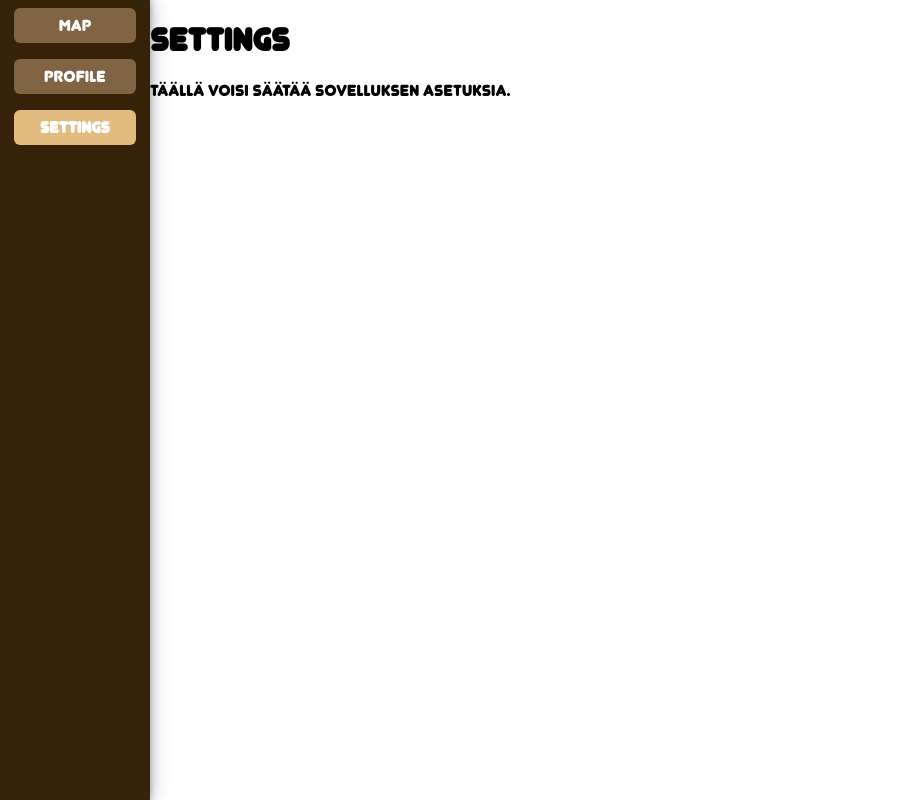
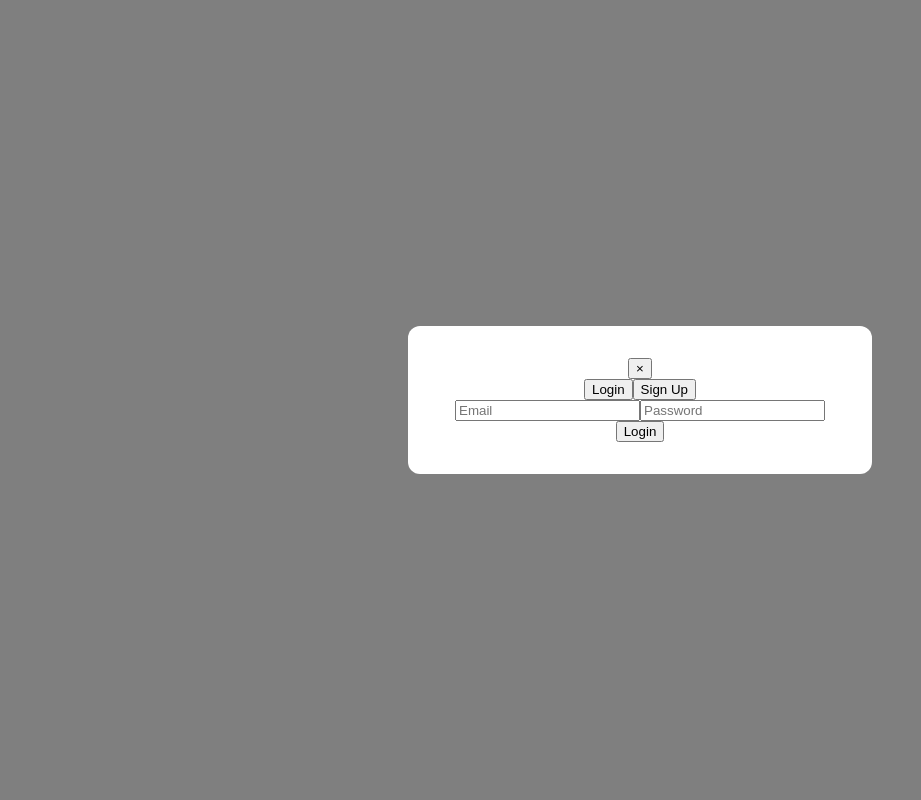
Before and after one commit to AaronHirsimaki/StudentApp, a React (Vite) app: page /settings in a window 1280 px wide. Shown: the whole page, without its empty margins (0-921 px from the left). Built offline with nearby package versions, Linux system fonts and the light colour scheme.

Commit message:
first steps of users and login/signup

```diff
--- a/package.json
+++ b/package.json
@@ -10,6 +10,7 @@
     "preview": "vite preview"
   },
   "dependencies": {
+    "@supabase/supabase-js": "^2.86.2",
     "leaflet": "^1.9.4",
     "node-fetch": "^3.3.2",
     "react": "^19.1.1",
--- a/src/App.jsx
+++ b/src/App.jsx
@@ -1,17 +1,48 @@
 import { Routes, Route, NavLink } from "react-router-dom";
-import React, { useState } from "react";
+import React, { useState, useEffect } from "react";
 import MyMap from "./components/Map/myMap";
 import BarList from "./components/BarList/BarList";
 import "./App.css";
 import ProfilePage from "./pages/ProfilePage/ProfilePage";
 import SettingsPage from "./pages/SettingsPage/SettingsPage";
 import BarPage from "./pages/BarPage/BarPage";
+import { supabase } from "./supabaseClient";
+import AuthForm from "./components/Auth/Authform.jsx";
 
 function App() {
   const [visibleBars, setVisibleBars] = useState([]);
   const [isMenuOpen, setIsMenuOpen] = useState(false);
 
+  const [user, setUser] = useState(null);
+  const [showAuth, setShowAuth] = useState(false);
+
+  useEffect(() => {
+    const fetchUser = async () => {
+      const { data } = await supabase.auth.getSession();
+      const currentUser = data.session?.user || null;
+      if (!currentUser) setShowAuth(true);
+      setUser(currentUser);
+    };
+
+    fetchUser();
+
+    const { data: listener } = supabase.auth.onAuthStateChange(
+      (_event, session) => {
+        setUser(session?.user || null);
+        setShowAuth(!session?.user);
+      }
+    );
+
+    return () => {
+      listener.subscription.unsubscribe();
+    };
+  }, []);
+
+
   return (
+    <>
+      {showAuth && <AuthForm onClose={() => setShowAuth(false)} />}
+      {!showAuth && (
         <div className="main-layout">
           <button
             className="hamburger-button"
@@ -64,6 +95,8 @@ function App() {
             </Routes>
           </div>
         </div>
+      )}
+    </>
   );
 }
 
--- /dev/null
+++ b/src/components/Auth/Authform.css
@@ -0,0 +1,35 @@
+.auth-modal {
+  position: fixed;
+  top: 0;
+  left: 0;
+  width: 100%;
+  height: 100%;
+  background: rgba(0,0,0,0.5); /* himmennys taustalle */
+  display: flex;
+  align-items: center;
+  justify-content: center;
+  z-index: 10000;
+}
+
+.auth-box {
+  background: white;
+  padding: 2rem;
+  border-radius: 12px;
+  width: 90%;
+  max-width: 400px;
+  text-align: center;
+}
+
+.close-button {
+  position: absolute;
+  top: 8px;
+  right: 12px;
+  background: none;
+  border: none;
+  font-size: 24px;
+  cursor: pointer;
+}
+
+.auth-toggle button {
+  margin: 0 5px;
+}
--- /dev/null
+++ b/src/components/Auth/Authform.jsx
@@ -0,0 +1,21 @@
+import { useState } from "react";
+import Login from "./Login";
+import Signup from "./Signup";
+import "./Authform.css"
+
+export default function AuthForm({ onClose }) {
+  const [isLogin, setIsLogin] = useState(true);
+
+  return (
+    <div className="auth-modal">
+      <div className="auth-box">
+        <button onClick={onClose} className="close-btn">×</button>
+        <div className="tab-buttons">
+          <button onClick={() => setIsLogin(true)} className={isLogin ? "active" : ""}>Login</button>
+          <button onClick={() => setIsLogin(false)} className={!isLogin ? "active" : ""}>Sign Up</button>
+        </div>
+        {isLogin ? <Login /> : <Signup />}
+      </div>
+    </div>
+  );
+}
--- /dev/null
+++ b/src/components/Auth/Login.jsx
@@ -0,0 +1,32 @@
+import { useState } from 'react';
+import { supabase } from '../../supabaseClient';
+
+export default function Login() {
+  const [email, setEmail] = useState('');
+  const [password, setPassword] = useState('');
+  const [error, setError] = useState(null);
+
+  const handleLogin = async () => {
+    const { data, error } = await supabase.auth.signInWithPassword({
+      email,
+      password,
+    });
+
+
+    if (error) {
+      setError(error.message);
+      return;
+    }
+
+    alert('Kirjautuminen onnistui!');
+  };
+
+  return (
+    <div>
+      <input type="email" placeholder="Email" onChange={(e) => setEmail(e.target.value)} />
+      <input type="password" placeholder="Password" onChange={(e) => setPassword(e.target.value)} />
+      <button onClick={handleLogin}>Login</button>
+      {error && <p>{error}</p>}
+    </div>
+  );
+}
--- /dev/null
+++ b/src/components/Auth/Signup.jsx
@@ -0,0 +1,57 @@
+import { useState } from 'react';
+import { supabase } from '../../supabaseClient';
+
+export default function Signup() {
+  const [email, setEmail] = useState('');
+  const [password, setPassword] = useState('');
+  const [username, setUsername] = useState('');
+  const [error, setError] = useState(null);
+
+  const handleSignup = async () => {
+    // 1️⃣ Luo käyttäjä authiin
+    const { data, error: signUpError } = await supabase.auth.signUp({
+      email,
+      password,
+    });
+
+    if (signUpError) {
+      setError(signUpError.message);
+      return;
+    }
+
+    // 🔍 data.user = luotu käyttäjä
+    const user = data.user;
+
+    if (!user) {
+      setError("User data missing after signup.");
+      return;
+    }
+
+    // 2️⃣ Lisää profiilitauluun
+    const { error: profileError } = await supabase
+      .from("profiles")
+      .insert([
+        {
+          id: user.id,      // auth users -taulun id
+          username: username,
+        }
+      ]);
+
+    if (profileError) {
+      setError(profileError.message);
+      return;
+    }
+
+    alert("Käyttäjä luotu onnistuneesti!");
+  };
+
+  return (
+    <div>
+      <input type="email" placeholder="Email" onChange={(e) => setEmail(e.target.value)} />
+      <input type="password" placeholder="Password" onChange={(e) => setPassword(e.target.value)} />
+      <input type="text" placeholder="Username" onChange={(e) => setUsername(e.target.value)} />
+      <button onClick={handleSignup}>Sign Up</button>
+      {error && <p>{error}</p>}
+    </div>
+  );
+}
--- a/src/pages/ProfilePage/ProfilePage.jsx
+++ b/src/pages/ProfilePage/ProfilePage.jsx
@@ -1,15 +1,35 @@
+import { useEffect, useState } from "react";
+import { supabase } from "../../supabaseClient"; // varmista että polku on oikein
 import "./ProfilePage.css";
-import pfp from "../../images/5.png";
+import pfp from "../../images/5.png"; // oletuskuva
 
 export default function ProfilePage() {
+  const [profile, setProfile] = useState(null);
+
+  useEffect(() => {
+    const fetchProfile = async () => {
+      const user = supabase.auth.user();
+      if (!user) return; // ei ole kirjautunutta käyttäjää
+
+      const { data, error } = await supabase
+        .from("profiles")
+        .select("*")
+        .eq("id", user.id)
+        .single();
+
+      if (!error) setProfile(data);
+    };
+
+    fetchProfile();
+  }, []);
   return (
     <div className="profile-section">
       <div className="profile">
         <img src={pfp} alt="profileImage" className="profile-image" />
-                <h1>Your name</h1>
-                <h2>Favourite spot</h2>
-                <p>About You</p>
-                <p>Badges</p>
+        <h1>{profile.username}</h1>
+        <h2>{profile.favourite_spot || "Favourite spot"}</h2>
+        <p>{profile.bio || "About you"}</p>
+        <p>{profile.badges}</p>
       </div>
     </div>
   );
--- /dev/null
+++ b/src/supabaseClient.js
@@ -0,0 +1,6 @@
+import { createClient } from '@supabase/supabase-js'
+
+const supabaseUrl = 'https://bajfeaznpzgctdhfbtkg.supabase.co'
+const supabaseAnonKey = 'sb_publishable_SG6be8-hXaq9m3i4cLk_KQ_r9mnP5Nx'
+
+export const supabase = createClient(supabaseUrl, supabaseAnonKey)
```
Also changed, not shown: 1 other file (tests, documents, lock files or other folders). Lines whose indentation alone changed are shown as unchanged.
